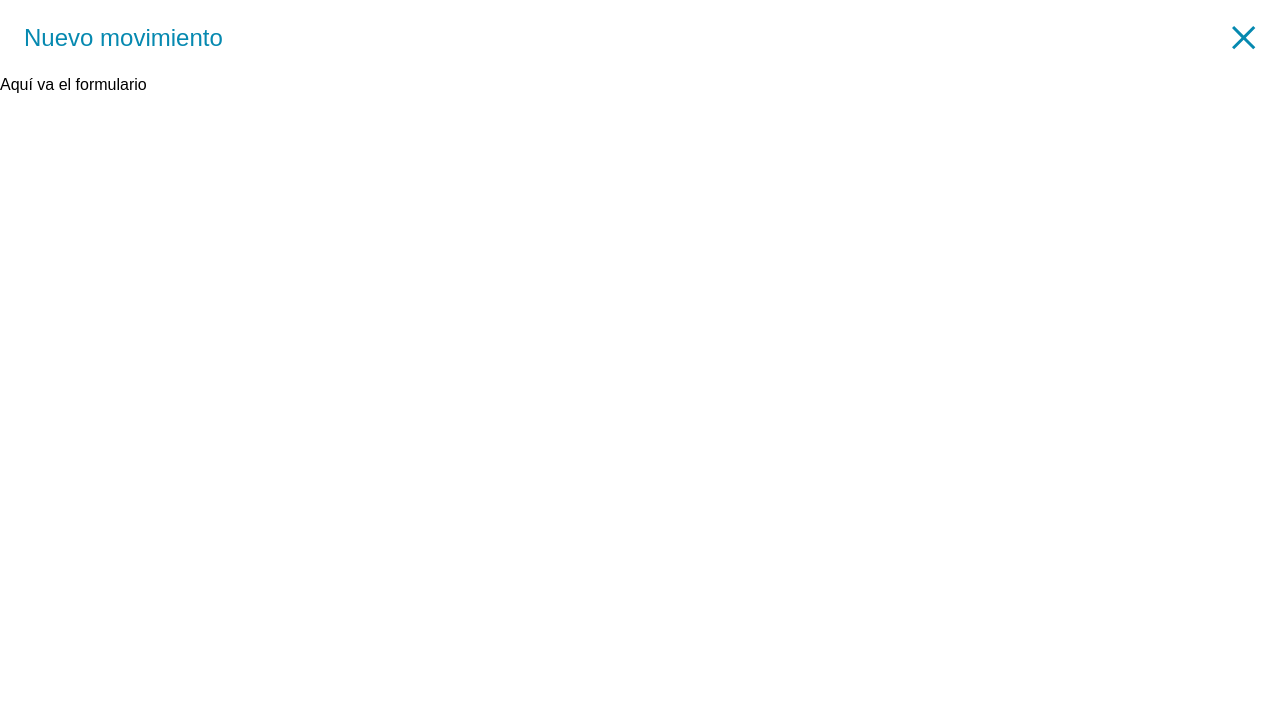
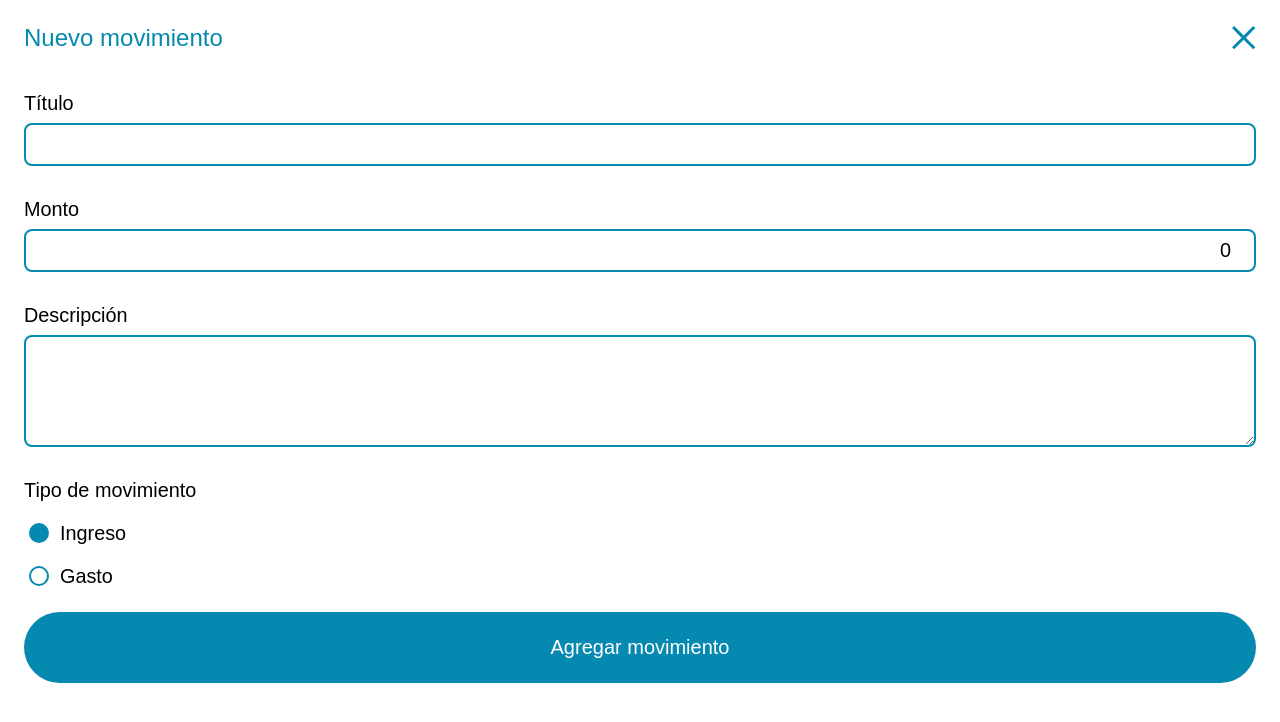
Before and after one commit to JDanielStart/vue-cash-flow, a Vue app: page / in a window 1280 px wide. Both pictures are taken after a click on the button "Agregar movimiento". Shown: the top 722 px of the page. Built offline with nearby package versions, Linux system fonts and the light colour scheme.

Commit message:
created the form to add

```diff
--- a/src/components/Action.vue
+++ b/src/components/Action.vue
@@ -3,7 +3,36 @@
     <button @click="showModal = true">Agregar movimiento</button>
     <teleport to="#app">
         <Modal v-show="showModal" @close="showModal = false">
-            Aquí va el formulario
+            <form @submit.prevent="submit">
+                <div class="field">
+                    <label>Título</label>
+                    <input type="text" v-model="title">
+                </div>
+                <div class="field">
+                    <label>Monto</label>
+                    <input type="number" v-model="amount">
+                </div>
+                <div class="field">
+                    <label>Descripción</label>
+                    <textarea rows="4" v-model="description">
+                        Descriptción
+                    </textarea>
+                </div>
+                <div class="field">
+                    <label>Tipo de movimiento</label>
+                    <label class="radio-label">
+                        <input type="radio" v-model="movementType" value="Ingreso">
+                        <span>Ingreso</span>
+                    </label>
+                    <label class="radio-label">
+                        <input type="radio" v-model="movementType" value="Gasto">
+                        <span>Gasto</span>
+                    </label>
+                </div>
+                <div class="action">
+                    <button>Agregar movimiento</button>
+                </div>
+            </form>
         </Modal>
     </teleport>
 </template>
@@ -14,7 +43,14 @@
     import Modal from './Modal.vue';
 
     const showModal = ref(false);
+    const title = ref("");
+    const amount = ref(0);
+    const description = ref("");
+    const movementType = ref("Ingreso");
 
+    const submit = () => {
+        showModal.value = !showModal.value;
+    }
 </script>
 
 <style scoped>
```
